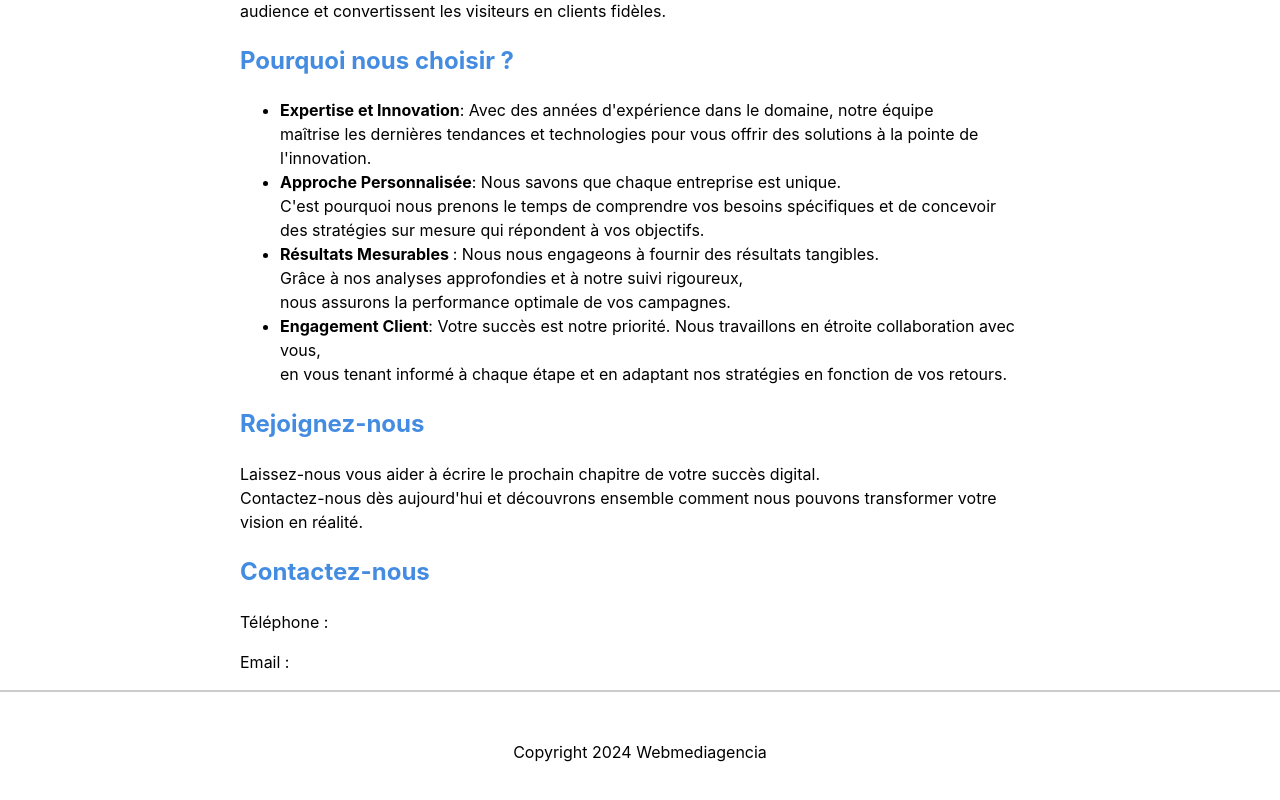
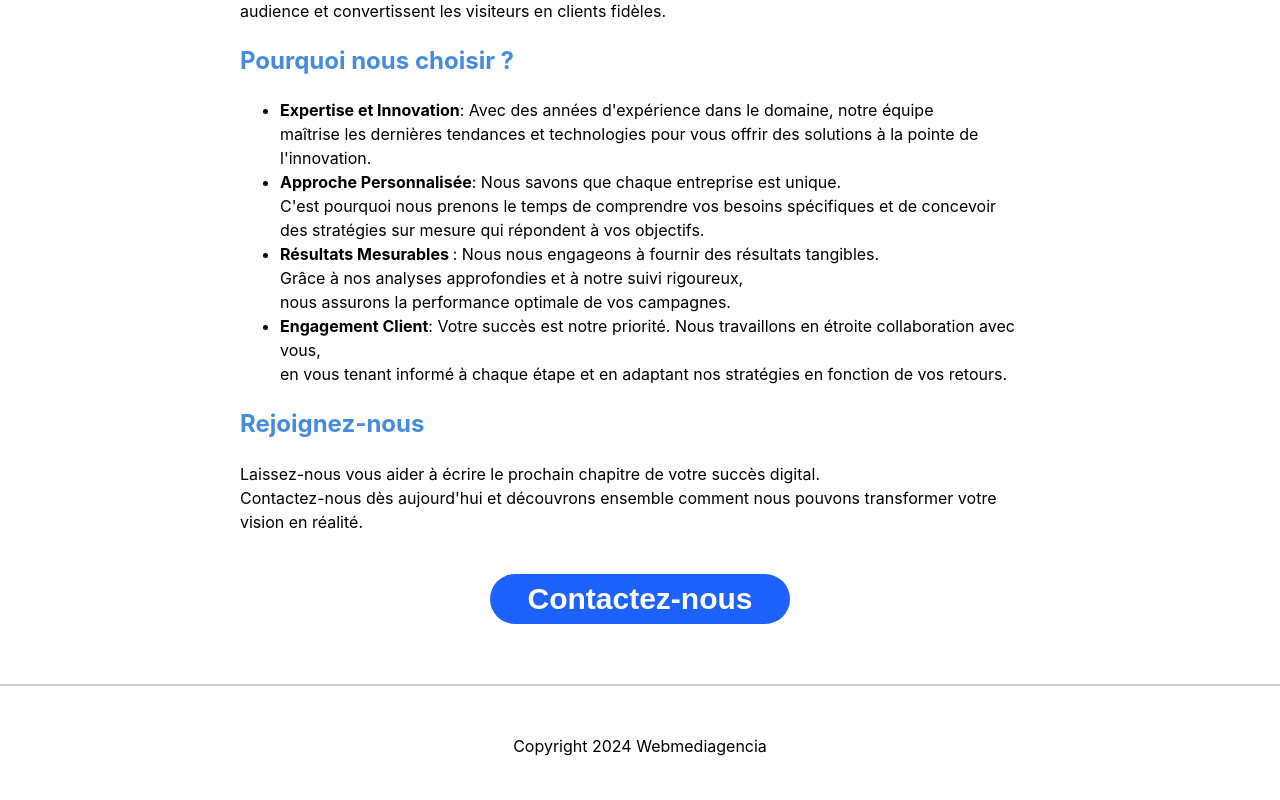
Before and after one commit to Lloydfaharon/webmediagenciasite, a React (Vite) app: page /agence in a window 1280 px wide. Shown: the part 902-1702 px from the top of the page. Built offline with nearby package versions, Linux system fonts and the light colour scheme.

Commit message:
reglage de agence

```diff
--- a/src/components/Contacte/contacte.scss
+++ b/src/components/Contacte/contacte.scss
@@ -148,6 +148,13 @@ form {
       height: 43px;
     }
   }
+  .consent{
+    display:flex;
+    align-items:baseline;
+    @media (max-width: 626px) {
+      align-items: flex-start;
+    }
+  }
 
   button {
     margin: 0 auto;
--- a/src/components/Header/header.scss
+++ b/src/components/Header/header.scss
@@ -72,7 +72,7 @@
   }
   &-mobil{
     position:absolute;
-    top: 0.85rem;
+    top: 1.10rem;
     right:0.5rem;
     flex-direction: column;
     justify-content: space-between;
--- a/src/pages/AgencePage/AgencePage.jsx
+++ b/src/pages/AgencePage/AgencePage.jsx
@@ -1,5 +1,6 @@
 import "./AgencePage.scss";
 import ImageGt from "../../images/group-travaille.webp";
+import { Link } from "react-router-dom";
 
 function AgencePage() {
   return (
@@ -71,9 +72,12 @@ function AgencePage() {
             </p>
           </div>
           <div className="section-div">
-            <h2>Contactez-nous</h2>
-            <p>Téléphone :</p>
-            <p>Email : </p>
+            <button>
+              <Link to="/contact">
+                <h2>Contactez-nous</h2>
+              </Link>
+            </button>
+
           </div>
         </div>
       </div>
--- a/src/pages/AgencePage/AgencePage.scss
+++ b/src/pages/AgencePage/AgencePage.scss
@@ -1,4 +1,4 @@
-.containeur-principal{
+.containeur-principal {
   display: flex;
   justify-content: center;
   flex-direction: column;
@@ -7,47 +7,79 @@
   max-width: 1200px;
   margin-left: auto;
   margin-right: auto;
-    h2{
+  h2 {
     color: rgb(68, 139, 226);
   }
-    P{
+  P {
     color: black;
   }
-    .groupImg{
+  .groupImg {
     width: 100%;
     height: 500px;
     object-fit: cover;
   }
-    .section-div{
+  .section-div {
     width: 800px;
-        li{
+    li {
       color: black;
     }
   }
 
   @media (max-width: 768px) {
-        .groupImg{
+    .groupImg {
       width: 100%;
       height: 250px;
-
     }
-        .all-section-div{
+    .all-section-div {
       margin-left: 10px;
       margin-right: 10px;
-            .section-div{
+      .section-div {
         width: 100%;
-
+      }
+    }
+  }
+  @media (max-width: 480px) {
+  }
+  @media (max-width: 390px) {
   }
 
+  button {
+    margin: 0 auto;
+    width: 300px;
+    height: 50px;
+    border-radius: 30px;
+    display: flex;
+    justify-content: center;
+    align-items: center;
+    background-color: #1d61ff;
+    border: none;
+    cursor: pointer;
+    margin-top: 40px;
+    margin-bottom: 60px;
+    padding: 12px 30px;
+    color: white;
+    font-size: 20px;
+    font-weight: 700;
+    transition: 0.2s ease-in-out;
+    @media (max-width: 1000px) {
+
+      // margin-bottom: 40px;
+    }
+    @media (max-width: 390px) {
+      height: 45px;
+      width: 200px;
+      font-size: 12px;
+      margin-top: 45px;
     }
 
-
-
+    &:hover {
+      transform: scale(1.1);
     }
-    @media (max-width: 480px) {
-
+    h2 {
+      color: white;
     }
-    @media (max-width: 390px) {
-
+    :link{
+        text-decoration: none;
     }
   }
+}
```
Lines whose indentation alone changed are shown as unchanged.
